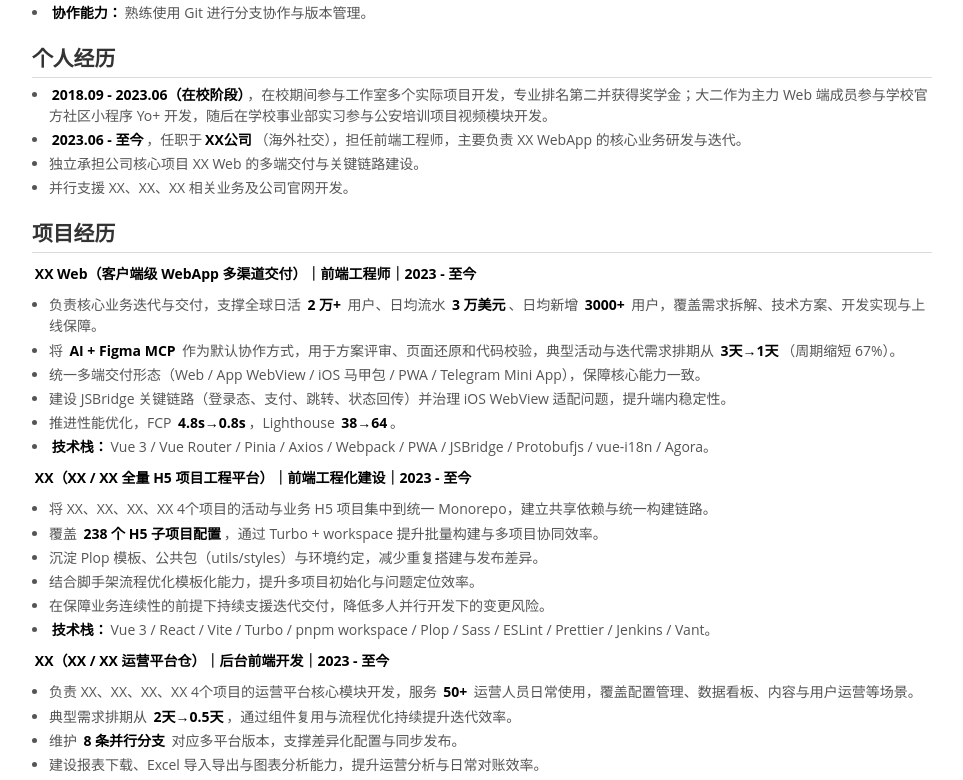
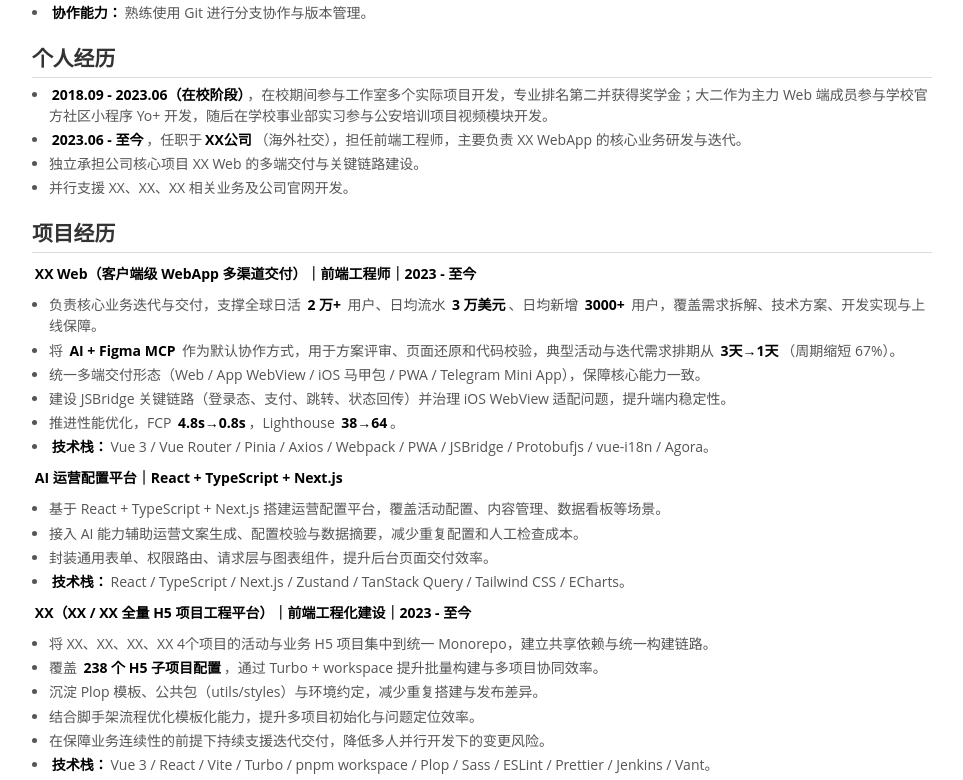
Before and after one commit to ooooshino/ooooshino.github.io, a Vue app: page / in a window 1280 px wide. Shown: the part 416-1196 px from the top of the page, without its empty margins (158-1121 px from the left). Built offline with nearby package versions, Linux system fonts and the light colour scheme.

Commit message:
chore(发布): 同步脱敏简历

```diff
--- a/src/components/SoftwareExperience.vue
+++ b/src/components/SoftwareExperience.vue
@@ -10,6 +10,14 @@
       <li>建设 JSBridge 关键链路（登录态、支付、跳转、状态回传）并治理 iOS WebView 适配问题，提升端内稳定性。</li>
       <li>推进性能优化，FCP <strong>4.8s→0.8s</strong>，Lighthouse <strong>38→64</strong>。</li>
       <li><strong>技术栈：</strong>Vue 3 / Vue Router / Pinia / Axios / Webpack / PWA / JSBridge / Protobufjs / vue-i18n / Agora。</li>
+    </ul>
+
+    <p><strong>AI 运营配置平台｜React + TypeScript + Next.js</strong></p>
+    <ul>
+      <li>基于 React + TypeScript + Next.js 搭建运营配置平台，覆盖活动配置、内容管理、数据看板等场景。</li>
+      <li>接入 AI 能力辅助运营文案生成、配置校验与数据摘要，减少重复配置和人工检查成本。</li>
+      <li>封装通用表单、权限路由、请求层与图表组件，提升后台页面交付效率。</li>
+      <li><strong>技术栈：</strong>React / TypeScript / Next.js / Zustand / TanStack Query / Tailwind CSS / ECharts。</li>
     </ul>
 
     <p><strong>XX（XX / XX 全量 H5 项目工程平台）｜前端工程化建设｜2023 - 至今</strong></p>
```
